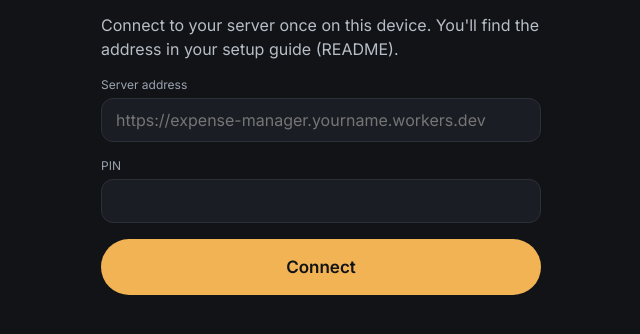
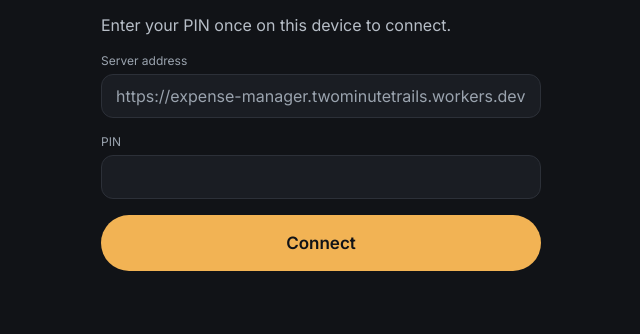
Before and after one commit to 2mintrails/expense-manager, a plain HTML site: page index.html in a window 1280 px wide. Shown: the part 94-428 px from the top of the page, without its empty margins (319-959 px from the left). Drawn offline with Linux system fonts and the light colour scheme.

Commit message:
Pre-fill the server address on the connect screen
Co-Authored-By: Claude Opus 5.5 <noreply@anthropic.com>
Claude-Session: https://claude.ai/code/session_01X6BVos3okD52v6GMF9CPxM

```diff
--- a/index.html
+++ b/index.html
@@ -173,8 +173,8 @@ function render() {
 function setupView() {
   return `<div class="wrap" style="padding-top:48px">
     <div class="big" style="font-size:34px">Expenses</div>
-    <p class="dim" style="margin:0;line-height:1.5">Connect to your server once on this device. You'll find the address in your setup guide (README).</p>
-    <label class="f">Server address<input id="sApi" class="field" type="url" inputmode="url" autocomplete="off" placeholder="https://expense-manager.yourname.workers.dev"></label>
+    <p class="dim" style="margin:0;line-height:1.5">Enter your PIN once on this device to connect.</p>
+    <label class="f">Server address<input id="sApi" class="field" type="url" inputmode="url" autocomplete="off" value="https://expense-manager.twominutetrails.workers.dev"></label>
     <label class="f">PIN<input id="sPin" class="field" type="password" inputmode="numeric" autocomplete="current-password"></label>
     <button class="primary" data-act="connect">Connect</button>
     <p id="sErr" class="muted" style="margin:0;font-size:14px"></p></div>`;
```
